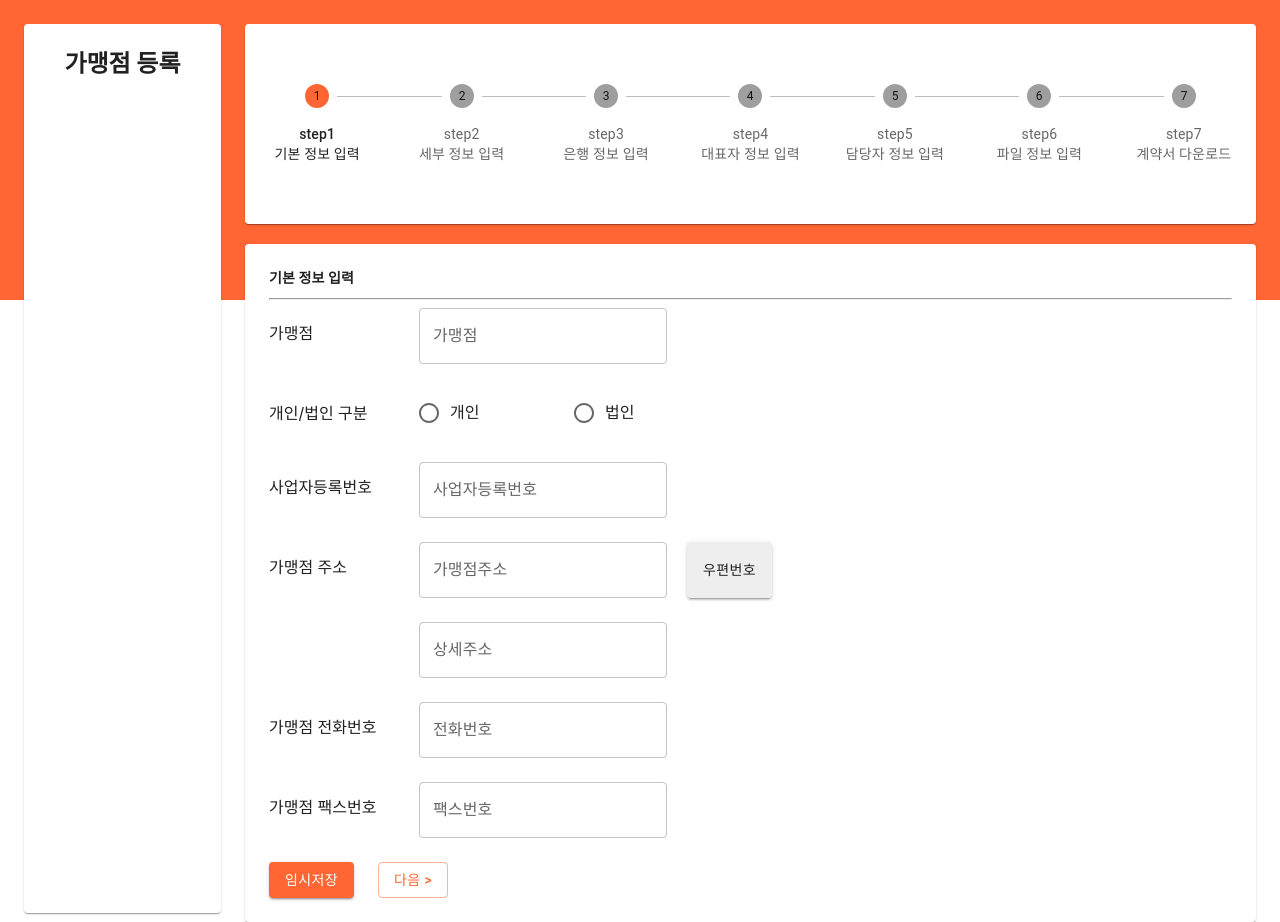
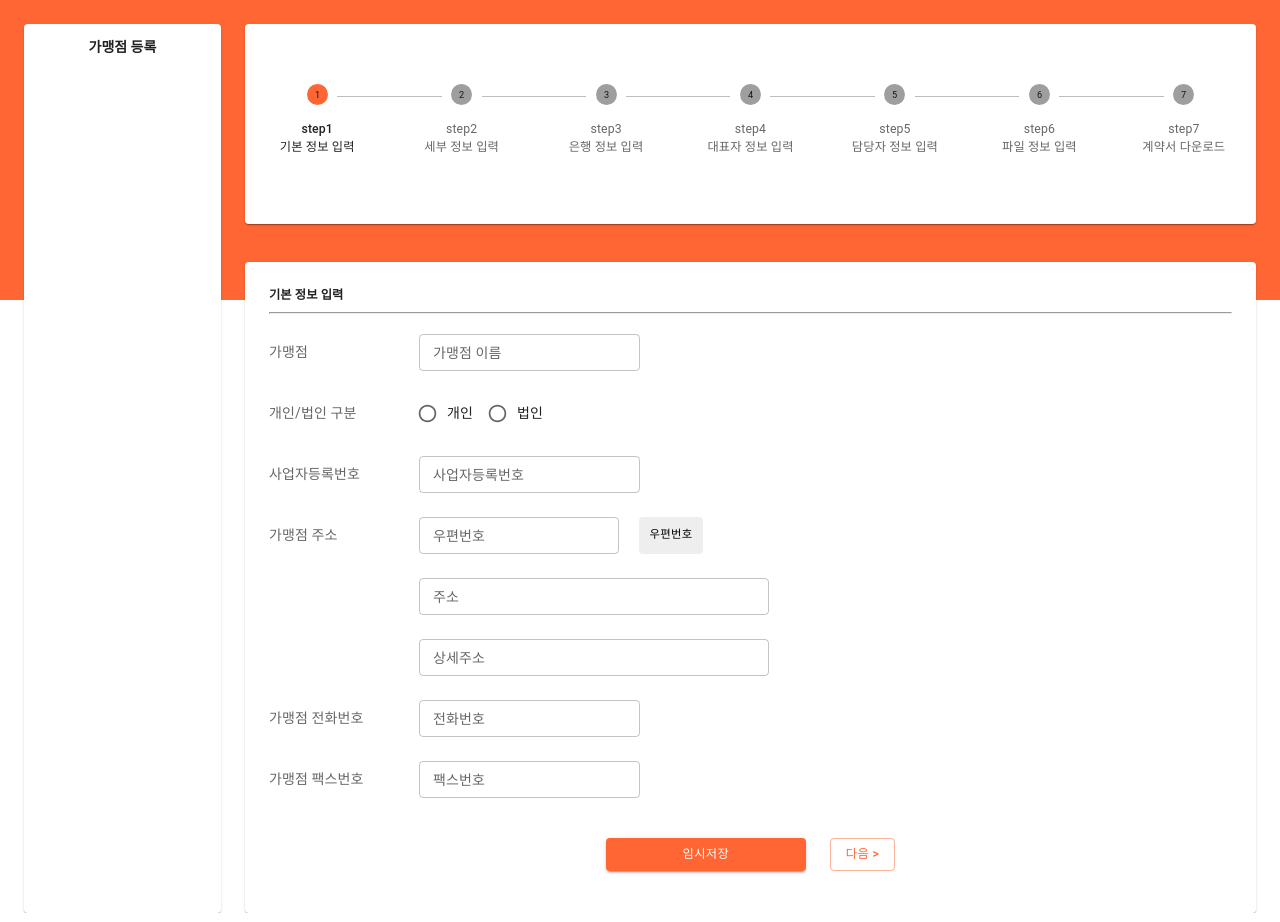
Before and after one commit to tamoimi/ozic-step, a React (Create React App) app: page / in a window 1280 px wide. Built offline with nearby package versions, Linux system fonts and the light colour scheme.

Commit message:
Feat: validation추가, 다음 주소 api setValue

```diff
--- a/src/components/Merchants/Step1.jsx
+++ b/src/components/Merchants/Step1.jsx
@@ -1,6 +1,7 @@
 import React from "react"; // eslint-disable-line no-unused-vars
+import InputLabel from "@mui/material/InputLabel";
 import { Button, Paper, Typography } from "@mui/material";
-import { useForm } from "react-hook-form";
+import { Controller, useForm } from "react-hook-form";
 import { RadioGroup } from "@mui/material";
 import { FormControlLabel } from "@mui/material";
 import { Radio } from "@mui/material";
@@ -10,6 +11,7 @@ import PostCode from "../PostCode";
 import { useState } from "react";
 
 const Step1 = ({ setCurrentStepProp }) => {
+  // 모달창, 주소api (false)
   const [openPostCode, setOpenPostCode] = useState(false);
 
   // React-Hook-Form
@@ -17,16 +19,30 @@ const Step1 = ({ setCurrentStepProp }) => {
     register,
     handleSubmit,
     formState: { errors },
-  } = useForm();
+    setValue,
+    control,
+  } = useForm({
+    defaultValues: {
+      zoneCode: "",
+      address: "",
+    },
+  });
 
   // 다음단계로 클릭했을 때 한페이지씩 이동
-  const onSubmit = (data) => {
+  const onSubmit = () => {
     console.log("step1다음으로 클릭 됨");
     setCurrentStepProp((prev) => prev + 1);
   };
 
   const openPostCodeModal = () => {
     setOpenPostCode(true);
+  };
+
+  // 인풋에 검색된 주소값 입력
+  const PostCodeHandler = (data) => {
+    console.log(data);
+    setValue("address", data.address);
+    setValue("zoneCode", data.zonecode);
   };
 
   return (
@@ -43,64 +59,85 @@ const Step1 = ({ setCurrentStepProp }) => {
         </Typography>
         <hr />
         <form onSubmit={handleSubmit(onSubmit)}>
-          <Stack spacing={3}>
-            <Stack direction="row">
-              <label>가맹점</label>
+          <Stack spacing={3} sx={{ marginTop: "20px" }}>
+            <Stack direction="row" sx={{ height: "37px" }}>
+              <InputLabel sx={{ width: 150, lineHeight: "37px" }}>
+                가맹점
+              </InputLabel>
               <TextField
                 id="franchisee"
-                label="가맹점"
-                variant="outlined"
-                color="primary"
-                {...register("franchisee")}
+                label="가맹점 이름"
+                size="small"
+                error={!!errors.franchisee}
+                helperText={errors.franchisee ? errors.franchisee.message : ""}
+                {...register("franchisee", {
+                  required: "가맹점 이름은 필수값 입니다.",
+                })}
               />
-              {errors.franchisee && <span>This field is required</span>} <br />
+              <br />
             </Stack>
 
-            <Stack direction="row">
-              <label>개인/법인 구분</label>
+            <Stack
+              direction="row"
+              sx={{ height: "37px", alignItems: "center" }}
+            >
+              <InputLabel sx={{ width: 150 }}>개인/법인 구분</InputLabel>
               <RadioGroup row>
                 <FormControlLabel
                   value="sole"
-                  control={<Radio color="primary" />}
+                  control={<Radio />}
                   label="개인"
-                  {...register("sole")}
+                  {...register("sole", { required: true })}
                 />
                 <FormControlLabel
                   value="corporation"
-                  control={<Radio color="primary" />}
+                  control={<Radio />}
                   label="법인"
-                  {...register("corporation")}
+                  {...register("corporation", { required: true })}
                 />
               </RadioGroup>
             </Stack>
 
-            <Stack direction="row">
-              <label>사업자등록번호</label>
+            <Stack direction="row" sx={{ height: "37px" }}>
+              <InputLabel sx={{ width: 150, lineHeight: "37px" }}>
+                사업자등록번호
+              </InputLabel>
               <TextField
                 id="registNum"
                 label="사업자등록번호"
-                variant="outlined"
+                size="small"
                 type="number"
-                color="primary"
-                {...register("registNum")}
+                error={!!errors.registNum}
+                helperText={errors.registNum ? errors.registNum.message : ""}
+                {...register("registNum", {
+                  required: "사업자 등록번호는 필수값 입니다.",
+                })}
               />
-              {errors.registNum && <span>꼭 필요!</span>}
             </Stack>
 
-            <Stack direction="row">
-              <label>가맹점 주소</label>
+            <Stack direction="row" sx={{ height: "37px" }}>
+              <InputLabel sx={{ width: 150, lineHeight: "37px" }}>
+                가맹점 주소
+              </InputLabel>
+              <Controller
+                name={"zoneCode"}
+                control={control}
+                rules={{ required: "우편번호는 필수값 입니다." }}
+                render={({ field: { onChange, value } }) => (
                   <TextField
-                id="franchiseeAd"
-                label="가맹점주소"
-                variant="outlined"
-                color="primary"
-                {...register("franchiseeAd")}
+                    size="small"
+                    sx={{ width: 200 }}
+                    label="우편번호"
+                    value={value}
+                    onChange={onChange}
+                    error={!!errors.zoneCode}
+                    helperText={errors.zoneCode ? errors.zoneCode.message : ""}
                   />
-              {errors.franchisee && <span>This field is required</span>}
+                )}
+              ></Controller>
               <Button
-                variant="contained"
-                sx={{ background: "#eee", marginLeft: "20px" }}
-                size="medium"
+                sx={{ color: "black", background: "#eee", marginLeft: "20px" }}
+                size="small"
                 onClick={openPostCodeModal}
               >
                 우편번호
@@ -108,51 +145,98 @@ const Step1 = ({ setCurrentStepProp }) => {
               <br />
             </Stack>
 
-            <Stack direction="row">
-              <label></label>
+            <Stack direction="row" sx={{ height: "37px" }}>
+              <InputLabel sx={{ width: 150, lineHeight: "37px" }}></InputLabel>
+              <Controller
+                name={"Address"}
+                control={control}
+                rules={{ required: "주소는 필수값 입니다." }}
+                render={({ field: { onChange, value } }) => (
                   <TextField
-                id="franchiseeAd"
+                    sx={{ width: 350 }}
+                    size="small"
+                    label="주소"
+                    value={value}
+                    onChange={onChange}
+                    error={!!errors.Address}
+                    helperText={errors.Address ? errors.Address.message : ""}
+                  />
+                )}
+              ></Controller>
+            </Stack>
+
+            <Stack direction="row" sx={{ height: "37px" }}>
+              <InputLabel sx={{ width: 150, lineHeight: "37px" }}></InputLabel>
+              <TextField
+                id="detailAddress"
+                sx={{ width: 350 }}
+                size="small"
                 label="상세주소"
-                variant="outlined"
-                color="primary"
-                {...register("franchiseeAd")}
+                error={!!errors.detailAddress}
+                helperText={
+                  errors.detailAddress ? errors.detailAddress.message : ""
+                }
+                {...register("detailAddress", {
+                  required: "상세주소는 필수값 입니다.",
+                })}
               />
             </Stack>
 
             <PostCode
               openPostCode={openPostCode}
               setOpenPostCode={setOpenPostCode}
+              PostCodeHandler={PostCodeHandler}
             />
 
-            <Stack direction="row">
-              <label>가맹점 전화번호</label>
+            <Stack direction="row" sx={{ height: "37px" }}>
+              <InputLabel sx={{ width: 150, lineHeight: "37px" }}>
+                가맹점 전화번호
+              </InputLabel>
               <TextField
                 id="franchiseeNum"
                 label="전화번호"
-                variant="outlined"
+                size="small"
                 type="number"
-                color="primary"
-                {...register("franchiseeNum")}
+                error={!!errors.franchiseeNum}
+                helperText={
+                  errors.franchiseeNum ? errors.franchiseeNum.message : ""
+                }
+                {...register("franchiseeNum", {
+                  required: "전화번호는 필수값 입니다.",
+                })}
               />
-              {errors.franchisee && <span>This field is required</span>}
             </Stack>
 
-            <Stack direction="row">
-              <label>가맹점 팩스번호</label>
+            <Stack direction="row" sx={{ height: "37px" }}>
+              <InputLabel sx={{ width: 150, lineHeight: "37px" }}>
+                가맹점 팩스번호
+              </InputLabel>
               <TextField
                 id="franchiseeFaxNum"
                 label="팩스번호"
-                variant="outlined"
+                size="small"
                 type="number"
-                color="primary"
-                {...register("franchiseeFaxNum")}
+                error={!!errors.franchiseeFaxNum}
+                helperText={
+                  errors.franchiseeFaxNum ? errors.franchiseeFaxNum.message : ""
+                }
+                {...register("franchiseeFaxNum", {
+                  required: "팩스번호는 필수값 입니다.",
+                })}
               />
-              {errors.franchisee && <span>This field is required</span>}
             </Stack>
           </Stack>
 
-          <Stack direction="row" spacing={3} sx={{ marginTop: 3 }}>
-            <Button type="submit" variant="contained" sx={{ color: "white" }}>
+          <Stack
+            direction="row"
+            spacing={3}
+            sx={{ marginTop: 5, justifyContent: "center" }}
+          >
+            <Button
+              type="submit"
+              variant="contained"
+              sx={{ width: 200, color: "white" }}
+            >
               임시저장
             </Button>
 
@@ -163,14 +247,13 @@ const Step1 = ({ setCurrentStepProp }) => {
         </form>
       </Paper>
       <style>{`
-          label {
-            width: 150px;
-            line-height: 50px;
-          }
         input::-webkit-outer-spin-button,
         input::-webkit-inner-spin-button {
           -webkit-appearance: none;
           margin: 0;
+        }
+        * {
+          font-size: 14px;
         }
       `}</style>
     </>
```
Lines whose indentation alone changed are shown as unchanged.
